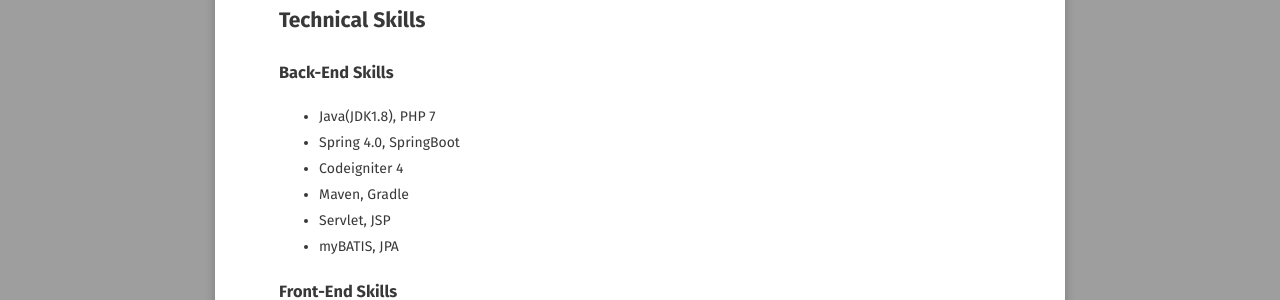
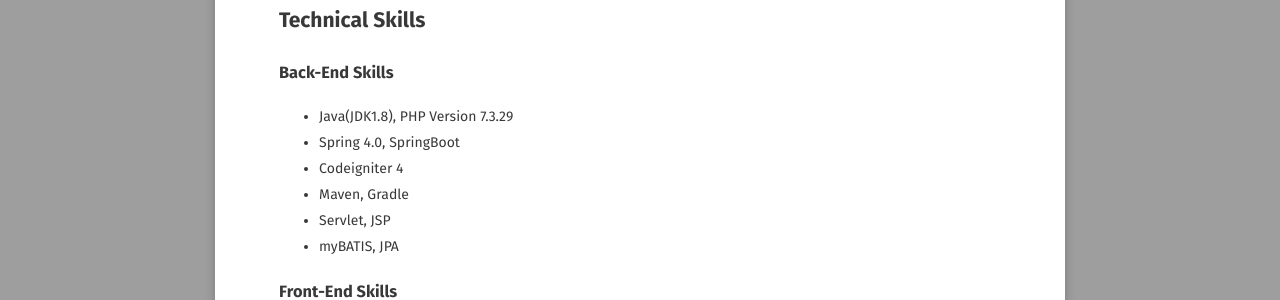
Before and after one commit to GayeonYoon/GayeonYoon.github.io, a Jekyll site: the page built from about/index.md, in a window 1280 px wide. Shown: the part 781-1081 px from the top of the page. Built offline with Jekyll 4.4.1, drawn with Linux system fonts in a browser that asks for light colours; some web fonts are replaced.

Commit message:
Update index.md

```diff
--- a/about/index.md
+++ b/about/index.md
@@ -20,7 +20,7 @@ feature: /assets/img/bg.jpg
 ------
 ## Technical Skills
 ### Back-End Skills
- * Java(JDK1.8), PHP 7
+ * Java(JDK1.8), PHP Version 7.3.29
  * Spring 4.0, SpringBoot
  * Codeigniter 4
  * Maven, Gradle
```
